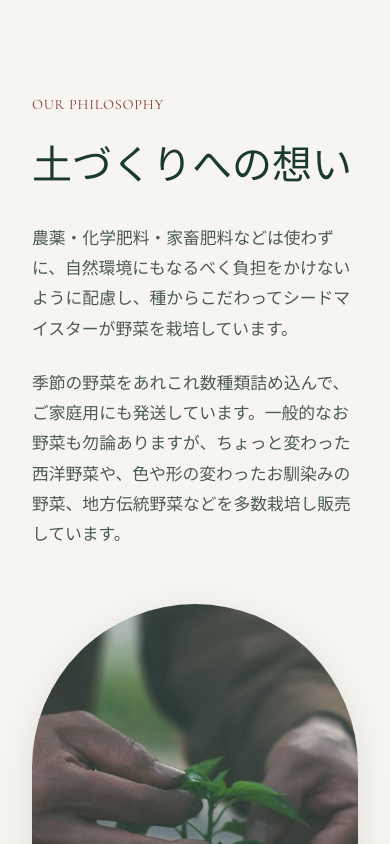
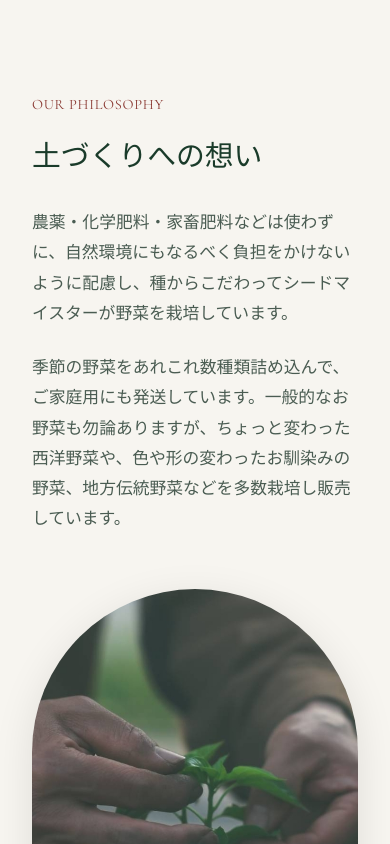
Before and after one commit to katsunoritoriumi-stack/tanetosaien, a React (Vite) app: page / in a window 390 px wide. Shown: the part 880-1724 px from the top of the page. Built offline with nearby package versions, Linux system fonts and the light colour scheme.

Commit message:
Update Contact.css

```diff
--- a/src/pages/Contact.css
+++ b/src/pages/Contact.css
@@ -89,7 +89,11 @@
   margin-bottom: 0.5rem;
   color: #4a5c52;
 }
-
+@media (max-width: 768px) {
+  .section-title {
+    font-size: 1.8rem;
+  }
+}
 @media (max-width: 768px) {
   .contact-grid {
     grid-template-columns: 1fr;
```
